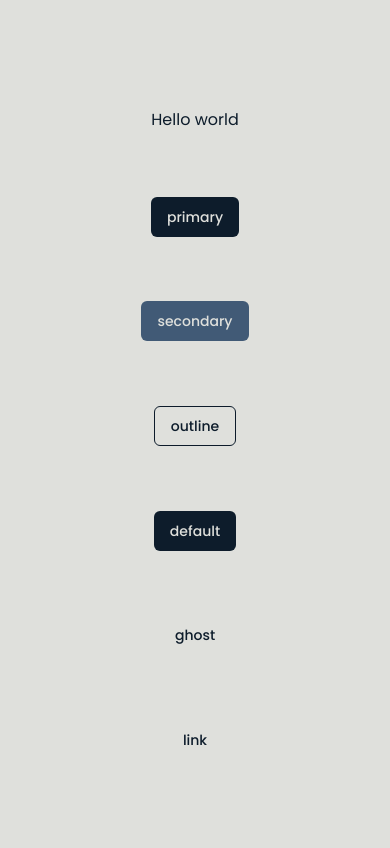
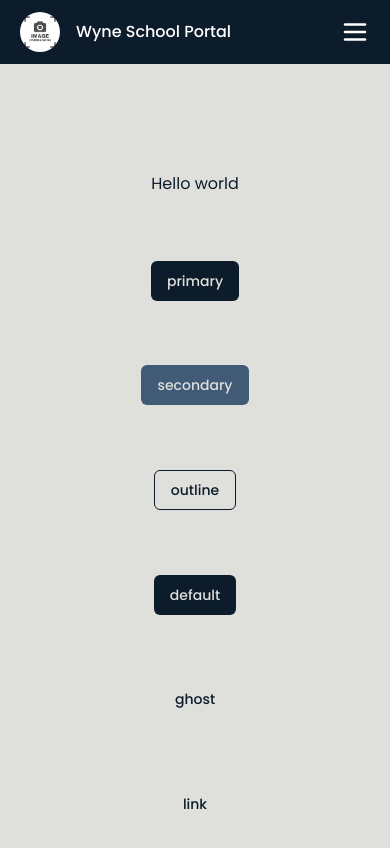
Before and after one commit to ewsd-group-3/Frontend, a Next.js app: page / in a window 390 px wide. Shown: the top 848 px of the page. Built offline with nearby package versions, Linux system fonts and the light colour scheme.

Commit message:
Refactor Sidebar component and add MobileMenu

```diff
--- /dev/null
+++ b/components/Sidebar/brand-title.tsx
@@ -0,0 +1,19 @@
+import Image from "next/image";
+import PlaceHolderImg from "@/public/placeholder-img.png";
+
+export default function BrandTitle() {
+  return (
+    <div className='flex items-center gap-x-4'>
+      <Image
+        src={PlaceHolderImg}
+        className='rounded-full'
+        width={40}
+        height={40}
+        alt='logo'
+      />
+      <h1 className='text-white origin-left font-medium text-md'>
+        Wyne School Portal
+      </h1>
+    </div>
+  );
+}
--- /dev/null
+++ b/components/Sidebar/mobile-menu.tsx
@@ -0,0 +1,61 @@
+import { Menu, X } from "lucide-react";
+import { useState } from "react";
+import Link from "next/link";
+import { MenuLinks } from "@/constants/links";
+import BrandTitle from "./brand-title";
+
+export default function MobileMenu({ pathName }: { pathName: string }) {
+  const [isHamburgerOpen, setIsHamburgerOpen] = useState(false);
+
+  return (
+    <div>
+      {isHamburgerOpen && (
+        <div className='h-screen w-full bg-primary'>
+          <div className='flex justify-between h-16 p-5'>
+            <BrandTitle />
+            <div
+              className='cursor-pointer grid place-items-center'
+              onClick={() => setIsHamburgerOpen(!isHamburgerOpen)}
+            >
+              <X size={30} color='white' />B
+            </div>
+          </div>
+          <div className='px-5 flex flex-col gap-y-4 pt-5'>
+            {MenuLinks.map((Menu) => (
+              <Link
+                href={Menu.path}
+                key={Menu.path}
+                className={`flex items-center gap-4 p-4 rounded ${
+                  pathName === Menu.path ? "bg-white " : "bg-primary"
+                }`}
+              >
+                <Menu.src
+                  size={22}
+                  color={pathName === Menu.path ? "black" : "white"}
+                />
+                <div
+                  className={`${
+                    pathName === Menu.path ? "text-black" : "text-white"
+                  }`}
+                >
+                  {Menu.title}
+                </div>
+              </Link>
+            ))}
+          </div>
+        </div>
+      )}
+      <div className='flex md:hidden w-full h-16 bg-primary fixed'>
+        <div className='flex items-center w-full justify-between p-5 bg-primary'>
+          <BrandTitle />
+          <div
+            className='cursor-pointer grid place-items-center'
+            onClick={() => setIsHamburgerOpen(!isHamburgerOpen)}
+          >
+            <Menu size={30} color='white' />
+          </div>
+        </div>
+      </div>
+    </div>
+  );
+}
--- a/components/Sidebar/side-bar.tsx
+++ b/components/Sidebar/side-bar.tsx
@@ -1,10 +1,11 @@
 import { useEffect, useState } from "react";
 import { usePathname } from "next/navigation";
-import { ChevronFirst, LogOut, Menu, User, User2 } from "lucide-react";
+import { ChevronFirst, LogOut, Menu, User } from "lucide-react";
 import { MenuLinks } from "@/constants/links";
 import PlaceHolderImg from "@/public/placeholder-img.png";
 import Image from "next/image";
 import MenuLink from "./menu-link";
+import MobileMenu from "./mobile-menu";
 
 function getLocalIsSidebarOpen() {
   return localStorage.getItem("isSidebarOpen") === "true" ? true : false;
@@ -24,6 +25,8 @@ export default function Sidebar({ children }: { children: React.ReactNode }) {
   return (
     <>
       {mount && (
+        <>
+          <MobileMenu pathName={pathName} />
           <div className='flex'>
             <div
               className={`${
@@ -60,7 +63,6 @@ export default function Sidebar({ children }: { children: React.ReactNode }) {
                   </h1>
                 </div>
                 <ul className='pt-6'>
-                <div>
                   {MenuLinks.map((Menu) => (
                     <MenuLink
                       icon={{
@@ -74,7 +76,6 @@ export default function Sidebar({ children }: { children: React.ReactNode }) {
                       open={open}
                     />
                   ))}
-                </div>
                 </ul>
               </div>
               <div>
@@ -101,13 +102,14 @@ export default function Sidebar({ children }: { children: React.ReactNode }) {
             </div>
 
             <main
-            className={`flex-1 p-5 pt-3 duration-300 ${
+              className={`flex-1 p-5 pt-3 duration-300 mt-16 md:mt-0 ${
                 open ? `md:ml-72` : `md:ml-20`
               }`}
             >
               {children}
             </main>
           </div>
+        </>
       )}
     </>
   );
```
Lines whose indentation alone changed are shown as unchanged.
